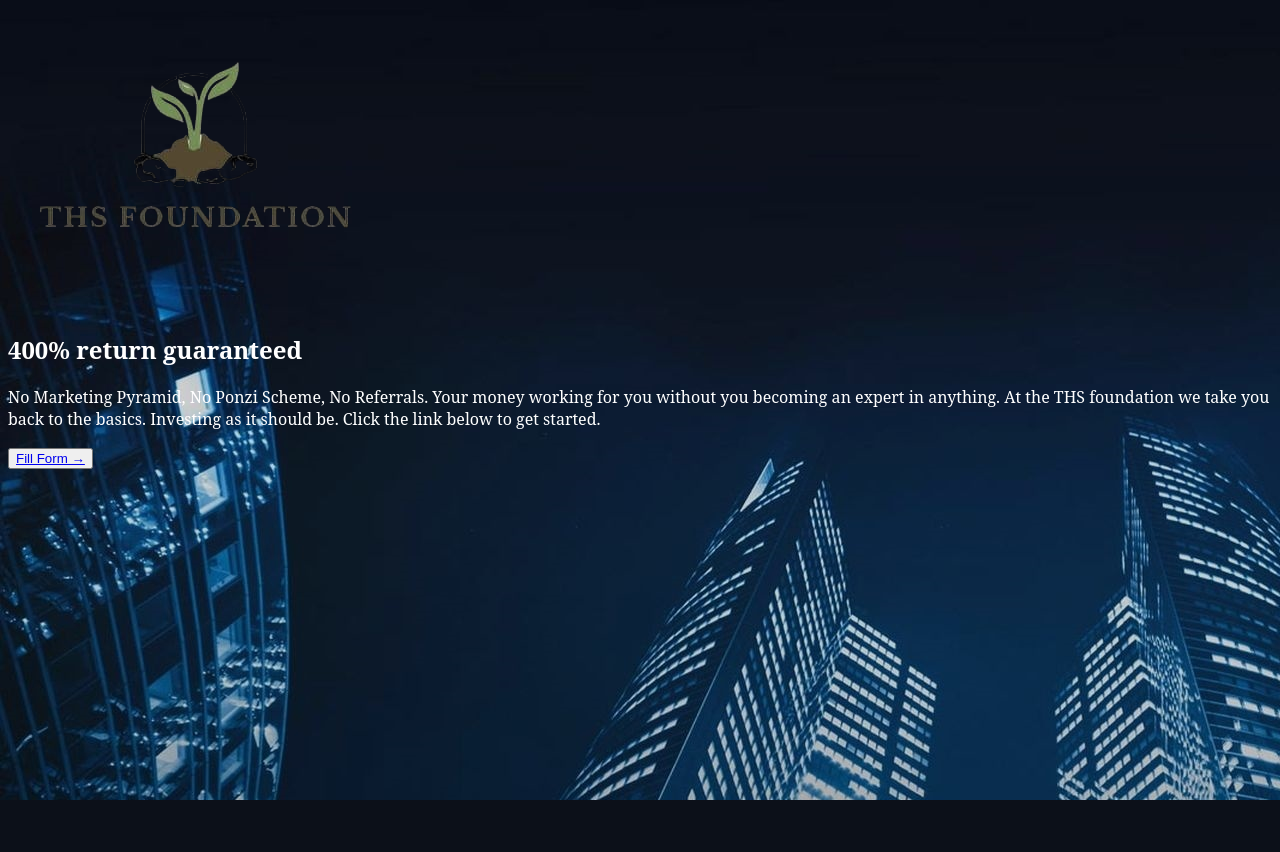
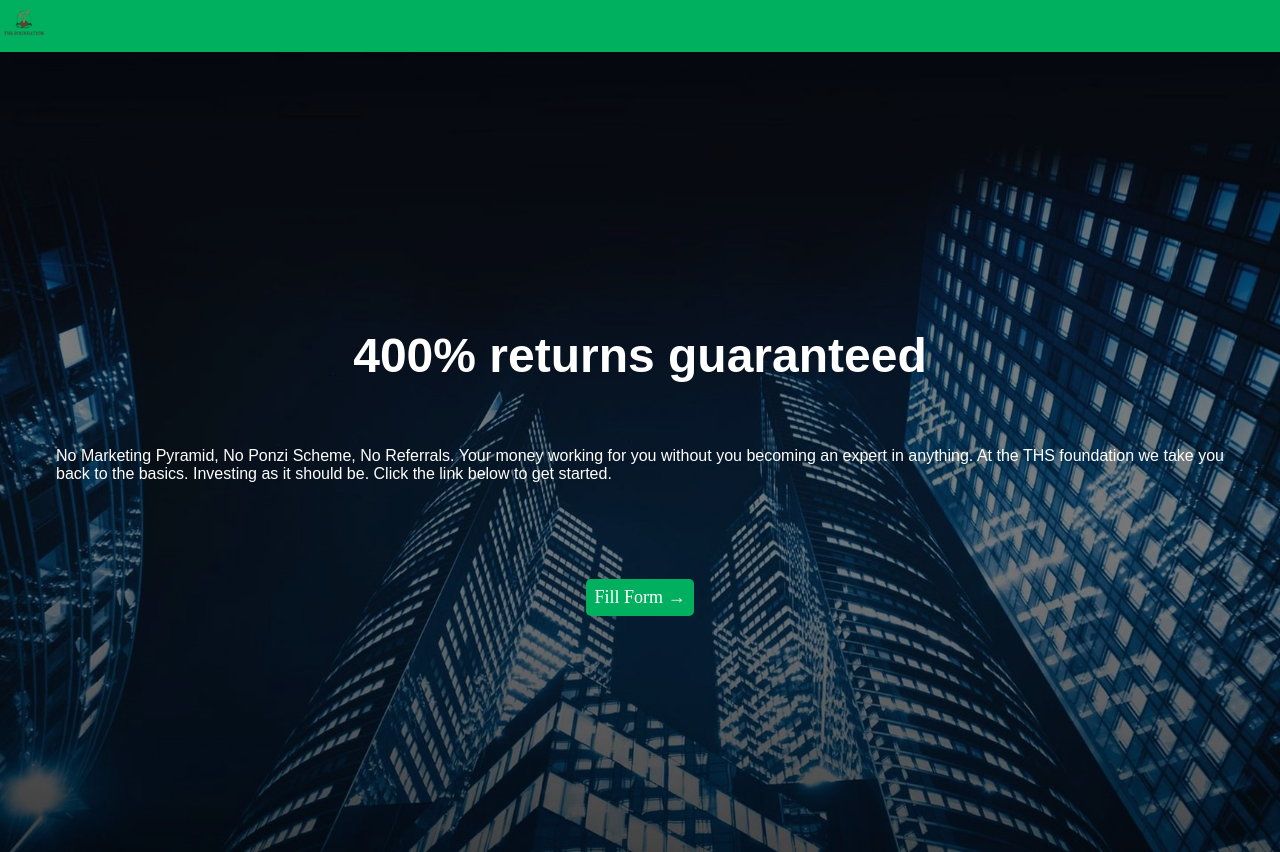
Before and after one commit to regent-x/thsfoundation, a Django app: page / in a window 1280 px wide. Before the commit the page ends 800 px from the top, so only its background shows below. Run offline with Django 5.2, Linux system fonts and the light colour scheme.

Commit message:
finished designing the landing page

```diff
--- a/website/forms.py
+++ b/website/forms.py
@@ -18,6 +18,6 @@ class InvestorForm(forms.ModelForm):
                 initial="NG",
             ),
             "Ref": forms.NumberInput(
-                attrs={"type": 'number', 'placeholder': 0000}
-            )
+                attrs={"type": 'number',"id": "numberField"}
+            ),
         }
--- a/website/static/css/index.css
+++ b/website/static/css/index.css
@@ -3,11 +3,113 @@
 ::after{
     box-sizing: "border-box";
 }
-@import url('https://fonts.googleapis.com/css2?family=Frank+Ruhl+Libre:wght@300;400;500;600&family=PT+Serif:ital,wght@1,700&display=swap');
+@import url('https://fonts.googleapis.com/css2?family=Montserrat:wght@700&display=Poppins:ital, wght@1,900&display=swap');
 
 body {
-  background-image: url("../bg-pics.jpg");
-    font-family: 'PT Serif', 'serif';
-    font-size: 16px;
-    color:white;
+  margin: 0;
+  padding: 0;
 }
+.hero {
+  position: relative;
+  width: 100vw;
+  height: 100vh;
+  display: flex;
+  padding: auto;
+}
+
+.hero::before {
+  content: "";
+  position: absolute;
+  top:0;
+  left: 0;
+  width: 100%;
+  height: 100%;
+  background: url('../bg-pics.jpg');
+  background-repeat: no-repeat;
+  background-size: cover;
+  background-position: center center;
+  filter: brightness(60%);
+}
+.appbar {
+  background-color: #00b05e ;
+}
+.hero-content {
+  position: relative;
+  font-family: 'Montserrat', sans-serif;
+  color: white;
+  display: flex;
+  flex-direction: column;
+  justify-content: center;
+  align-items: center;
+  padding: 0 3.5rem;
+  text-align: justify;
+}
+
+h2 {
+  padding-bottom: 1em;
+  text-align: center;
+  font-family: 'Poppins', sans-serif;
+}
+
+.hero-title {
+  font-size: 3rem;
+  font-weight: 600;
+  margin-bottom: 0;
+}
+
+.hero-button {
+  background-color: #00b05e;
+  color: white;
+  border: none;
+  border-radius: 5px;
+  margin-top: 5rem;
+  padding: 0.5rem;
+  font-family: "Poppins", serif;
+  font-size: 1.125rem;
+  font-weight: 200;
+  cursor: pointer;
+
+  position: relative;
+  left: 0;
+  top:  0;
+  right: 0;
+  bottom: 0;
+}
+button > a {
+  text-decoration: none;
+  color: white;
+  display: inline-block;
+}
+.container {
+  border-radius: 5px;
+  background-color: #f2f2f2;
+  padding:20px;
+  margin: 0 0.5rem;
+}
+
+input[type=text],
+input[type=number],
+input[type=email]
+select, textarea{
+  width: 100%;
+  padding:12px 20px;
+  margin: 8px 0;
+  display: inline-block;
+  resize: vertical;
+}
+
+input {
+  border: none;
+  border-bottom: 4px;
+}
+
+input[type=submit]{
+  width: 100%;
+  background-color: #04aa6d;
+  color: white;
+  padding: 14px 20px;
+  margin: 8px 0;
+  border: none;
+  border-radius: 4px;
+  cursor:pointer;
+}
--- a/website/static/index.js
+++ b/website/static/index.js
@@ -4,5 +4,5 @@ function generate4DigitNumber() {
 
     // Ensure 4-digit string with leading zeros
 
-    document.getElementById("ref").value = randomNumber
+    document.getElementById("numberField").value = randomNumber
 }
--- a/website/templates/base.html
+++ b/website/templates/base.html
@@ -8,12 +8,8 @@
         <link href="{% static 'favicon.ico' %}" rel="icon" >
     </head>
     <body>
-        <div id=container>
-            <div class=header>
-                <img src="{% static 'logo.png' %}" alt="ths-logo" srcset="">
-            </div>
-            {% block content %}{% endblock %}
-            <script src="{% static 'index.js' %}"></script>
-        </div>
+        <div class="appbar"><img src="{% static 'favicon.ico' %}"></div>
+        {% block content %}{% endblock %}
+        <script src="{% static 'index.js' %}"></script>
     </body>
 </html>
--- a/website/templates/landing.html
+++ b/website/templates/landing.html
@@ -1,9 +1,13 @@
 {% extends "base.html" %}
 {% block title %}Home{% endblock %}
 {% block content %}
-<main class=container>
-    <h2 class=Hook>400% return guaranteed</h2>
-        <p>No Marketing Pyramid, No Ponzi Scheme, No Referrals. Your money working for you without you becoming an expert in anything. At the THS foundation we take you back to the basics. Investing as it should be. Click the link below to get started.</p>
-    <Button><a href="{% url 'website:signup' %}">Fill Form &rarr;</a></Button>
-</main>
+<div class=hero>
+   <div class=hero-content>
+       <h2 class=hero-title>400% returns guaranteed</h2>
+       <p>No Marketing Pyramid, No Ponzi Scheme, No Referrals. Your money working for you without you becoming an
+           expert in anything. At the THS foundation we take you back to the basics. Investing as it should be. Click
+           the link below to get started.</p>
+       <Button class="hero-button"><a href="{% url 'website:signup' %}">Fill Form &rarr;</a></Button>
+   </div>
+</div>
 {% endblock %}
```
Also changed, not shown: website/templates/signup.html (+1 -13 lines), website/static/pagelogo.png (added).
